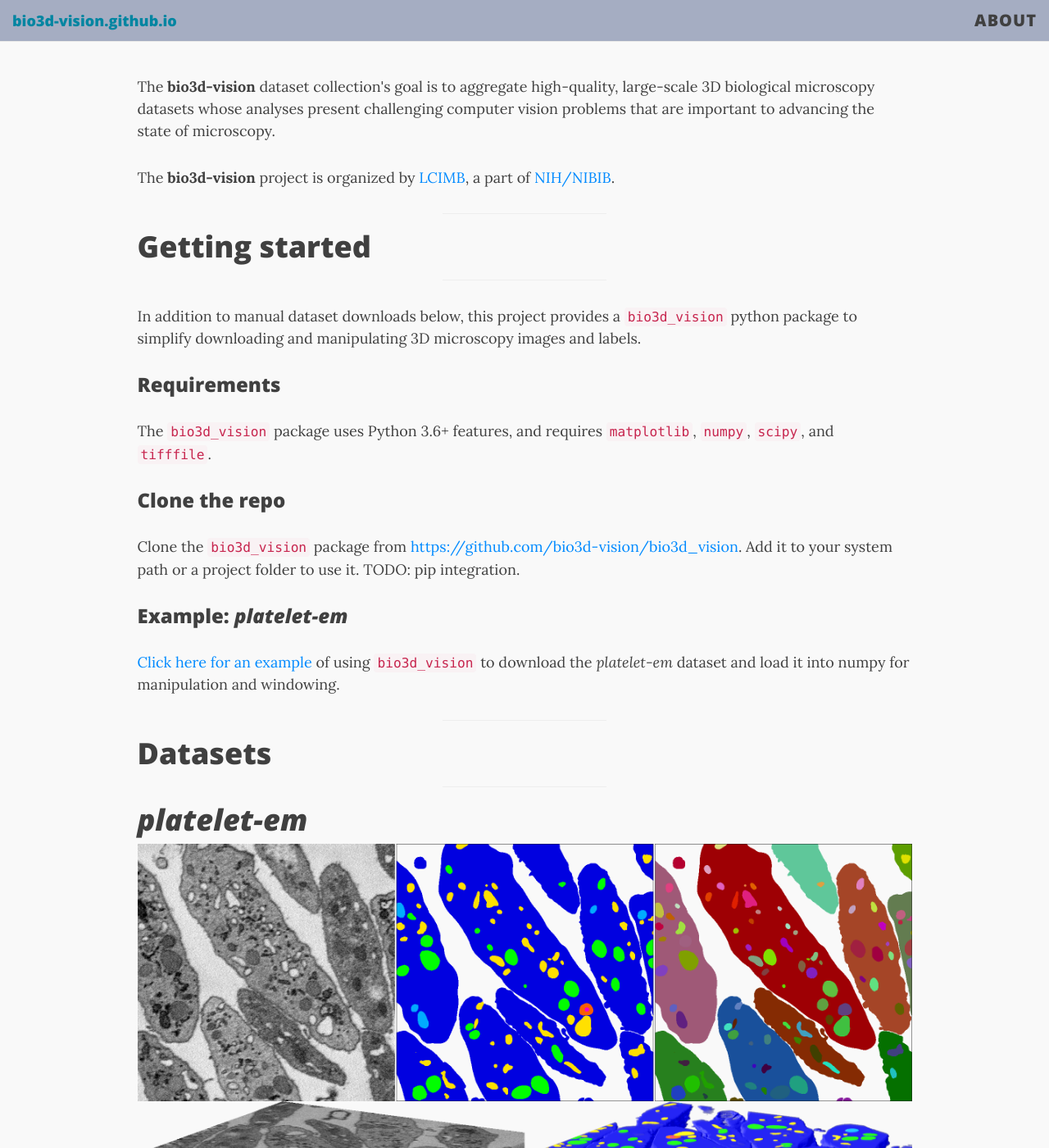
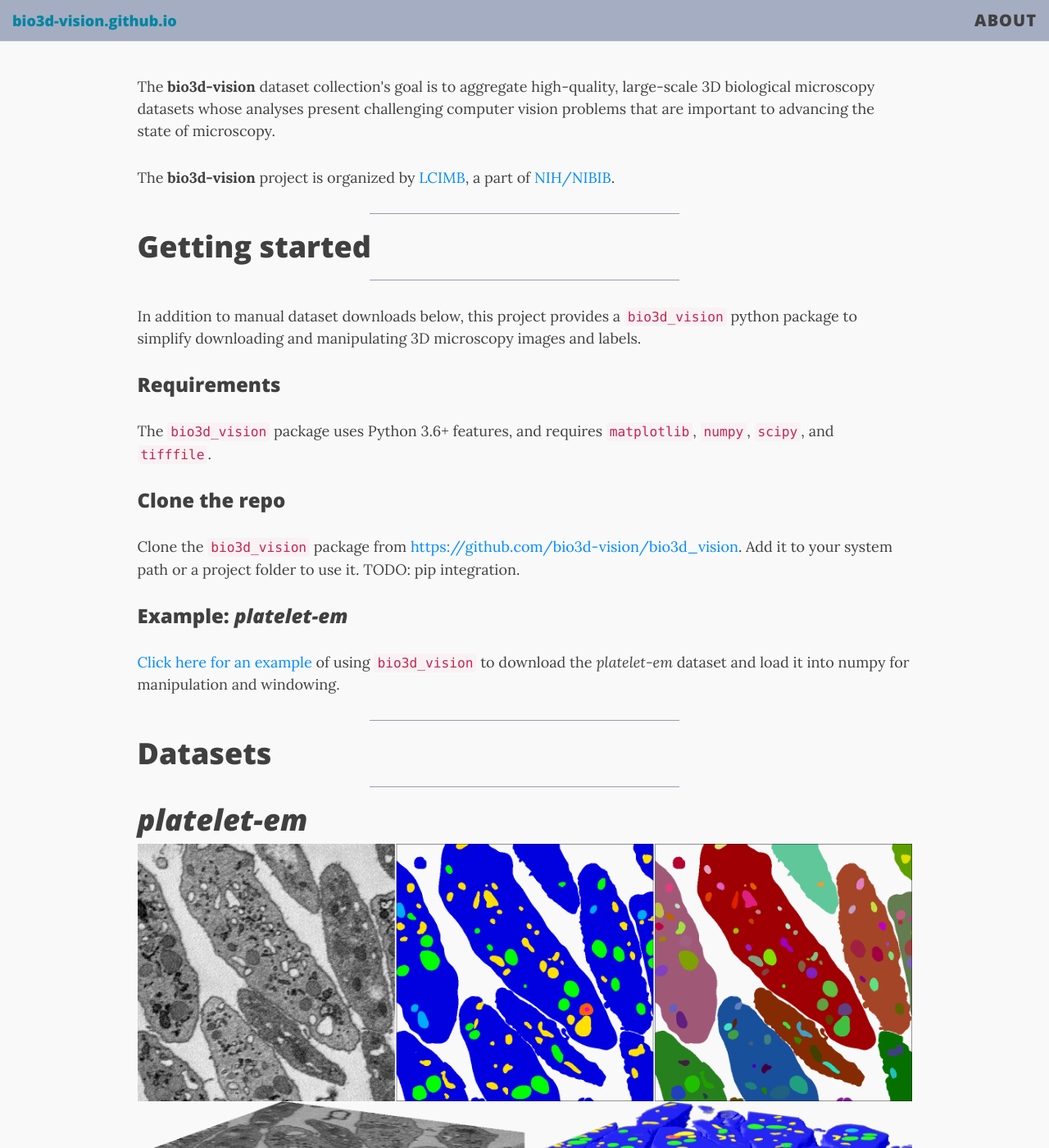
Before and after one commit to bio3d-vision/bio3d-vision.github.io, a Jekyll site: the page built from index.html, in a window 1280 px wide and 1400 px high, scrolled down 286 px. Shown: the whole window at 82% size. Built offline with Jekyll 4.4.1, drawn with Linux system fonts in a browser that asks for light colours; nearby versions of some CDN libraries; the list of posts is cut into pages by our own code.

Commit message:
hr experiment ongoing

```diff
--- a/css/main.css
+++ b/css/main.css
@@ -48,8 +48,8 @@ blockquote p:first-child {
 }
 
 hr {
-  border-top: border-top: 2px solid #888888;
-  max-width: 200px;
+  border-top: 1px solid #9999BB;
+  max-width: 40%;
 }
 
 hr.small {
```
